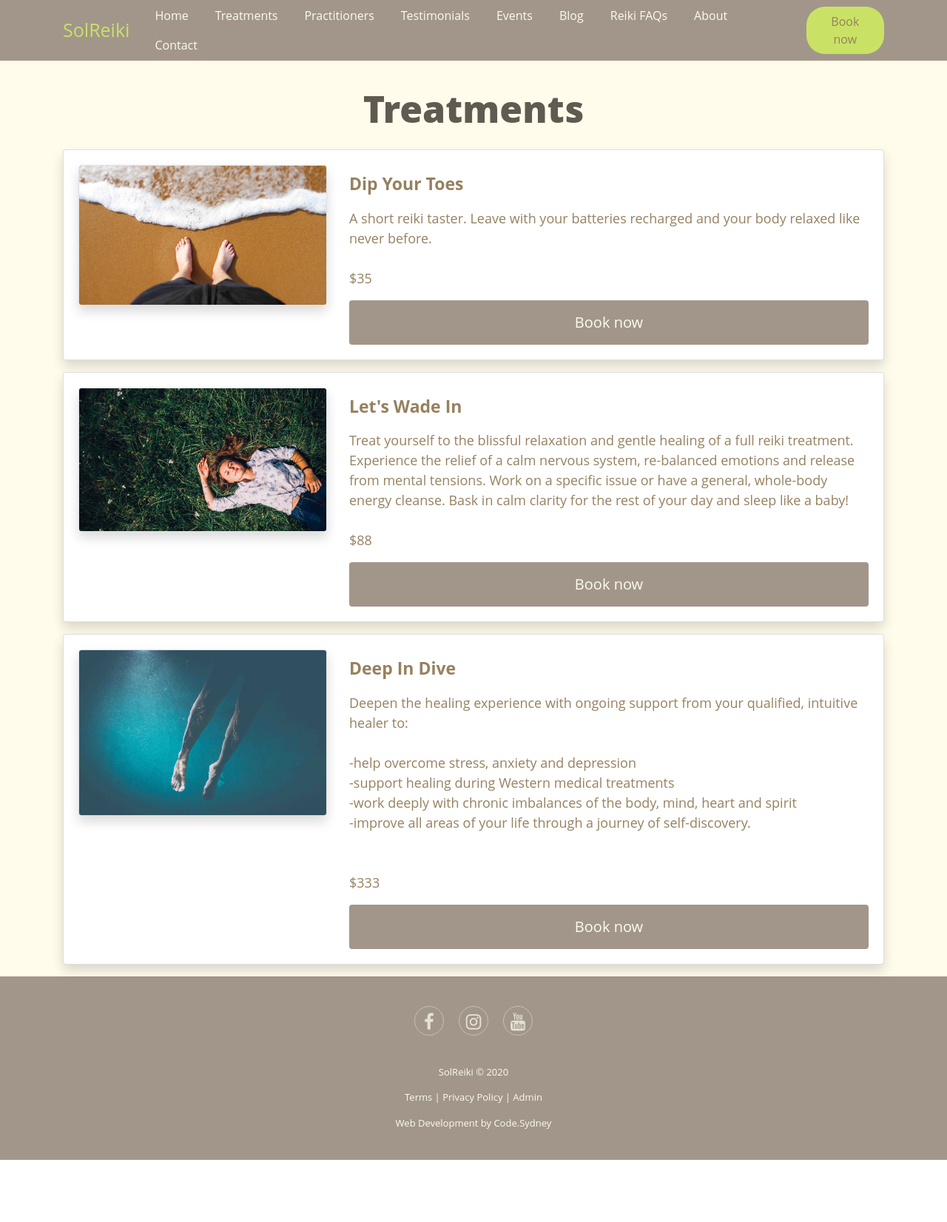
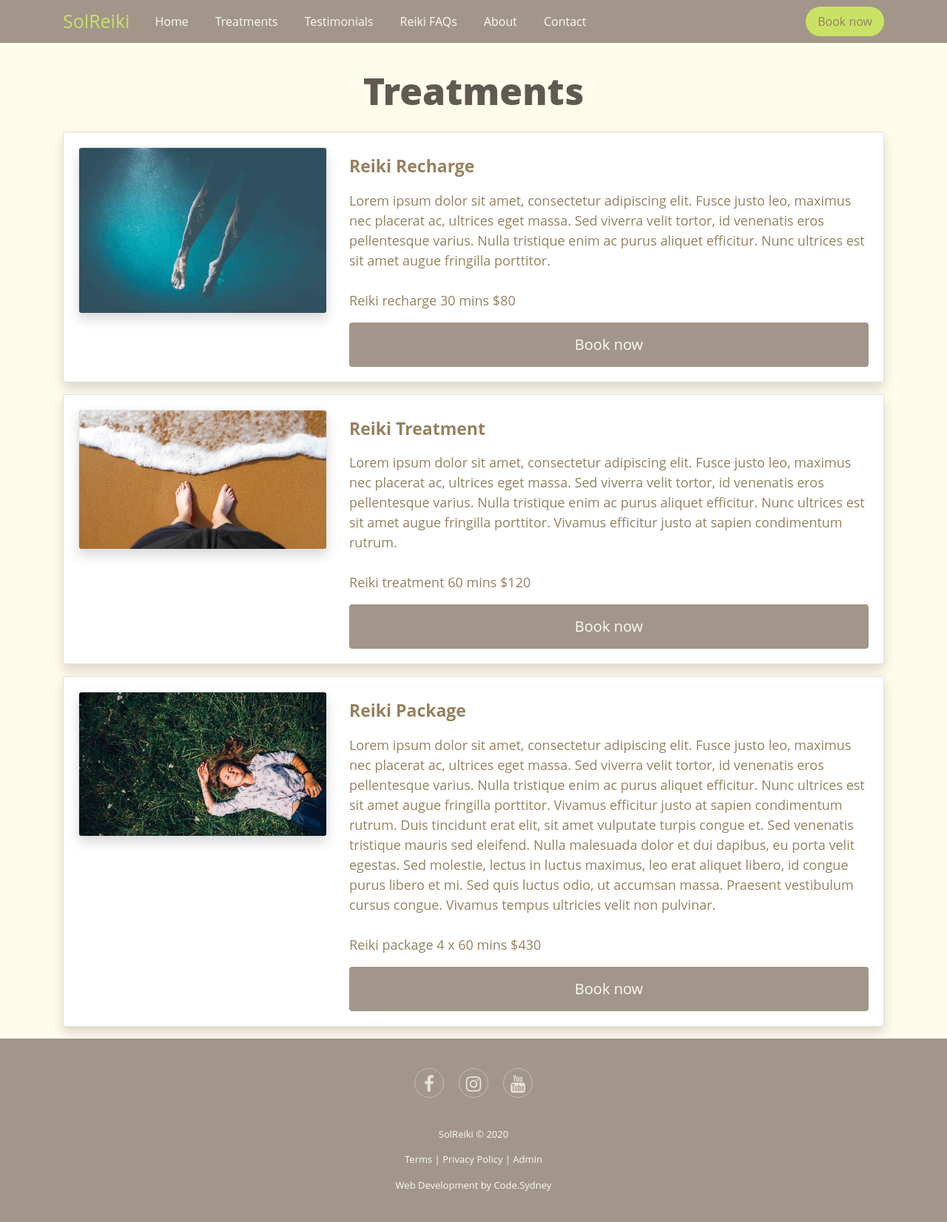
Before and after one commit to codesydney/solreiki, a Flask app: page /treatments in a window 1280 px wide. Shown: the whole page at 74% size. Before the commit the page ends 1568 px from the top, so only its background shows below. Run offline with Flask 2, Linux system fonts and the light colour scheme; some libraries are stand-ins or nearby versions.

Commit message:
Actioned additional requirements

```diff
--- a/static/css/about.css
+++ b/static/css/about.css
@@ -33,7 +33,7 @@
 
 #carousel .text-box .description {
   color: #96815F;
-  font-size: 18px;
+  font-size: 25px;
   padding: 5px;
 }
 
--- a/templates/includes/_header.html
+++ b/templates/includes/_header.html
@@ -6,10 +6,14 @@
                 <ul class="nav navbar-nav mr-auto">
                     <li class="nav-item" role="presentation"><a class="nav-link" href="{{ url_for('index') }}">Home</a></li>
                     <li class="nav-item" role="presentation"><a class="nav-link" href="{{ url_for('treatments') }}">Treatments</a></li>
+                    <!--
                     <li class="nav-item" role="presentation"><a class="nav-link" href="{{ url_for('practitioners') }}">Practitioners</a></li>
+                    -->
                     <li class="nav-item" role="presentation"><a class="nav-link" href="{{ url_for('testimonials') }}">Testimonials</a></li>
+                    <!--
                     <li class="nav-item" role="presentation"><a class="nav-link" href="{{ url_for('events') }}">Events</a></li>
                     <li class="nav-item" role="presentation"><a class="nav-link" href="{{ url_for('blog') }}">Blog</a></li>
+                    -->
                     <li class="nav-item" role="presentation"><a class="nav-link" href="{{ url_for('faqs') }}">Reiki FAQs</a></li>
                     <li class="nav-item" role="presentation"><a class="nav-link" href="{{ url_for('about') }}">About</a></li>
                     <li class="nav-item" role="presentation"><a class="nav-link" href="{{ url_for('contact') }}">Contact</a></li>
--- a/templates/treatments.html
+++ b/templates/treatments.html
@@ -23,16 +23,17 @@
                 <div class="card shadow mb-3">
                     <div class="card-body">
                         <div class="row">
-                            <div class="col-4 text-center"><img class="img-fluid border rounded shadow" src="static/img/dip-your-toes.jpg"></div>
+                            <div class="col-4 text-center"><img class="img-fluid border rounded shadow" src="static/img/deep-in-dive.jpg"></div>
                             <div class="col">
                                 <div class="card-heading">
-                                     <p class="mt-2"><strong>Dip Your Toes</strong></p>
+                                    <p class="mt-2"><strong>Reiki Recharge</strong></p>
                                 </div>
                                 <p class="mt-2">
-                                    A short reiki taster. Leave with your batteries recharged and your body relaxed like never before.
+                                    Lorem ipsum dolor sit amet, consectetur adipiscing elit. Fusce justo leo, maximus nec placerat ac, ultrices eget massa. Sed viverra velit tortor, id venenatis eros pellentesque varius. Nulla tristique enim ac purus aliquet
+                                    efficitur. Nunc ultrices est sit amet augue fringilla porttitor.
                                     <br/>
                                     <br/>
-                                    $35
+                                    Reiki recharge 30 mins $80
                                 </p>
                                 <div class="row">
                                     <div class="col"><button onclick="window.open('https://codesydney.book.app/book-now/service/561687', '_blank')" class="btn btn-outline-dark btn-block my-button" type="submit">Book now</button></div>
@@ -49,16 +50,16 @@
                 <div class="card shadow mb-3">
                     <div class="card-body">
                         <div class="row">
-                            <div class="col-4 text-center"><img class="img-fluid border rounded shadow" src="static/img/lets-wade-in.jpg"></div>
+                            <div class="col-4 text-center"><img class="img-fluid border rounded shadow" src="static/img/dip-your-toes.jpg"></div>
                             <div class="col">
                                 <div class="card-heading">
-                                    <p class="mt-2"><strong>Let's Wade In</strong></p>
+                                     <p class="mt-2"><strong>Reiki Treatment</strong></p>
                                 </div>
                                 <p class="mt-2">
-                                    Treat yourself to the blissful relaxation and gentle healing of a full reiki treatment. Experience the relief of a calm nervous system, re-balanced emotions and release from mental tensions. Work on a specific issue or have a general, whole-body energy cleanse. Bask in calm clarity for the rest of your day and sleep like a baby!
+                                    Lorem ipsum dolor sit amet, consectetur adipiscing elit. Fusce justo leo, maximus nec placerat ac, ultrices eget massa. Sed viverra velit tortor, id venenatis eros pellentesque varius. Nulla tristique enim ac purus aliquet
+                                    efficitur. Nunc ultrices est sit amet augue fringilla porttitor. Vivamus efficitur justo at sapien condimentum rutrum.  <br/>
                                     <br/>
-                                    <br/>
-                                    $88
+                                    Reiki treatment 60 mins $120
                                 </p>
                                 <div class="row">
                                     <div class="col"><button onclick="window.open('https://codesydney.book.app/book-now/service/561689', '_blank')" class="btn btn-outline-dark btn-block my-button" type="submit">Book now</button></div>
@@ -75,21 +76,18 @@
                 <div class="card shadow mb-3">
                     <div class="card-body">
                         <div class="row">
-                            <div class="col-4 text-center"><img class="img-fluid border rounded shadow" src="static/img/deep-in-dive.jpg"></div>
+                            <div class="col-4 text-center"><img class="img-fluid border rounded shadow" src="static/img/lets-wade-in.jpg"></div>
                             <div class="col">
                                 <div class="card-heading">
-                                    <p class="mt-2"><strong>Deep In Dive</strong></p>
+                                    <p class="mt-2"><strong>Reiki Package</strong></p>
                                 </div>
                                 <p class="mt-2">
-                                    Deepen the healing experience with ongoing support from your qualified, intuitive healer to:
-                                    <br/><br/>
-                                    -help overcome stress, anxiety and depression<br/>
-                                    -support healing during Western medical treatments<br/>
-                                    -work deeply with chronic imbalances of the body, mind, heart and spirit<br/>
-                                    -improve all areas of your life through a journey of self-discovery.<br/>
+                                    Lorem ipsum dolor sit amet, consectetur adipiscing elit. Fusce justo leo, maximus nec placerat ac, ultrices eget massa. Sed viverra velit tortor, id venenatis eros pellentesque varius. Nulla tristique enim ac purus aliquet
+                                    efficitur. Nunc ultrices est sit amet augue fringilla porttitor. Vivamus efficitur justo at sapien condimentum rutrum. Duis tincidunt erat elit, sit amet vulputate turpis congue et. Sed venenatis tristique mauris sed
+                                    eleifend. Nulla malesuada dolor et dui dapibus, eu porta velit egestas. Sed molestie, lectus in luctus maximus, leo erat aliquet libero, id congue purus libero et mi. Sed quis luctus odio, ut accumsan massa. Praesent
+                                    vestibulum cursus congue. Vivamus tempus ultricies velit non pulvinar.                                    <br/>
                                     <br/>
-                                    <br/>
-                                    $333
+                                    Reiki package 4 x 60 mins $430
                                 </p>
                                 <div class="row">
                                     <div class="col"><button onclick="window.open('https://codesydney.book.app/book-now/service/561690', '_blank')" class="btn btn-outline-dark btn-block my-button" type="submit">Book now</button></div>
```
Also changed, not shown: templates/about.html (+5 -9 lines), templates/faqs.html (+22 -5 lines).
